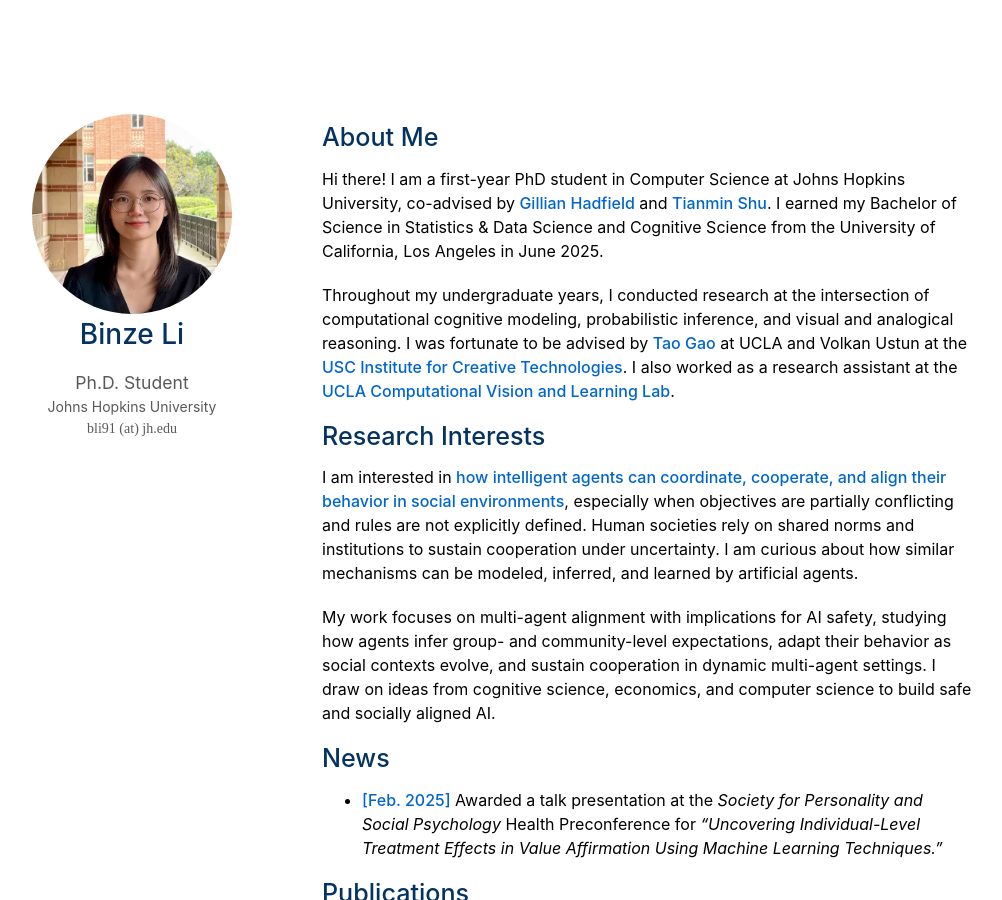
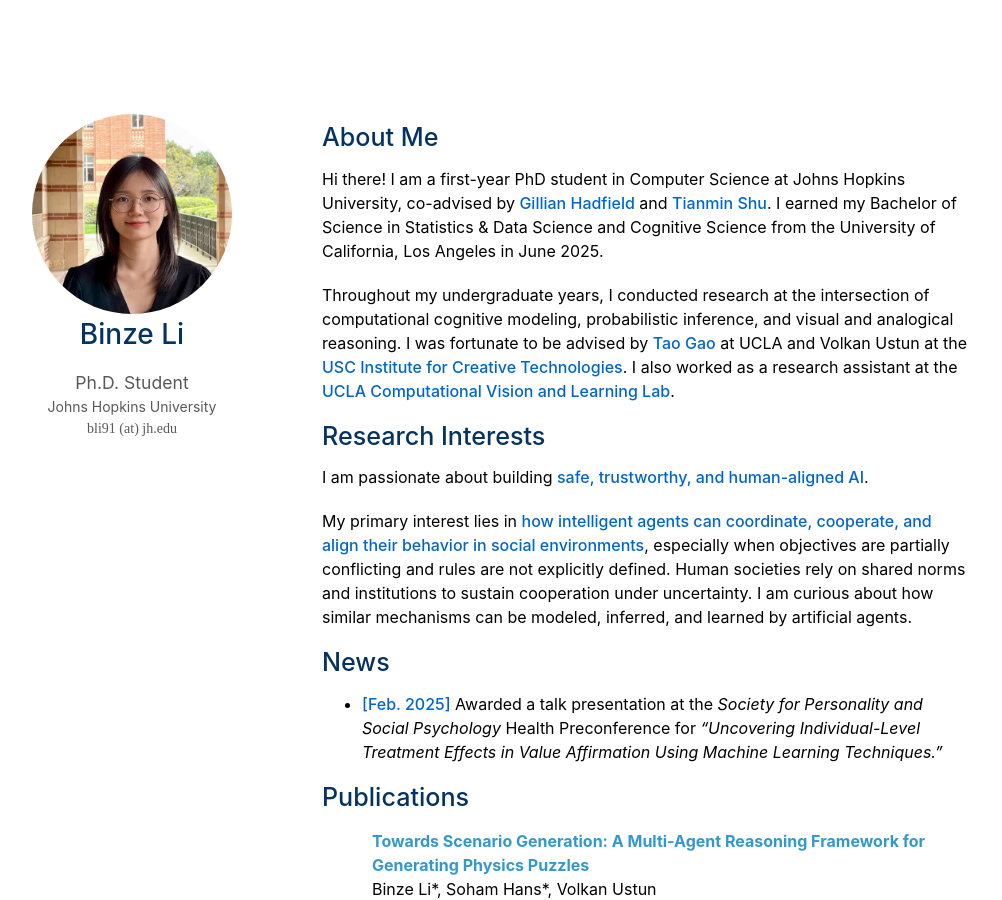
Before and after one commit to binzeli/binzeli.github.io, a Jekyll site: the page built from index.md, in a window 1280 px wide and 900 px high. Shown: the whole window, without its empty margins (148-1150 px from the left). Built offline with Jekyll 4.4.1, drawn with Linux system fonts in a browser that asks for light colours; a style sheet for code colours, icons or effects is not loaded; our own code applies the rules of GitHub Pages for plain Markdown files.

Commit message:
Update research interests and focus areas
Revised research interests to emphasize safe and human-aligned AI, while refining the description of multi-agent alignment and its implications for AI safety.

```diff
--- a/index.md
+++ b/index.md
@@ -10,10 +10,9 @@ Throughout my undergraduate years, I conducted research at the intersection of c
 
 
 ## Research Interests
+I am passionate about building **safe, trustworthy, and human-aligned AI**.
 
-I am interested in **how intelligent agents can coordinate, cooperate, and align their behavior in social environments**, especially when objectives are partially conflicting and rules are not explicitly defined. Human societies rely on shared norms and institutions to sustain cooperation under uncertainty. I am curious about how similar mechanisms can be modeled, inferred, and learned by artificial agents.
-
-My work focuses on multi-agent alignment with implications for AI safety, studying how agents infer group- and community-level expectations, adapt their behavior as social contexts evolve, and sustain cooperation in dynamic multi-agent settings. I draw on ideas from cognitive science, economics, and computer science to build safe and socially aligned AI.
+My primary interest lies in **how intelligent agents can coordinate, cooperate, and align their behavior in social environments**, especially when objectives are partially conflicting and rules are not explicitly defined. Human societies rely on shared norms and institutions to sustain cooperation under uncertainty. I am curious about how similar mechanisms can be modeled, inferred, and learned by artificial agents.
 
 
 ## News
```
